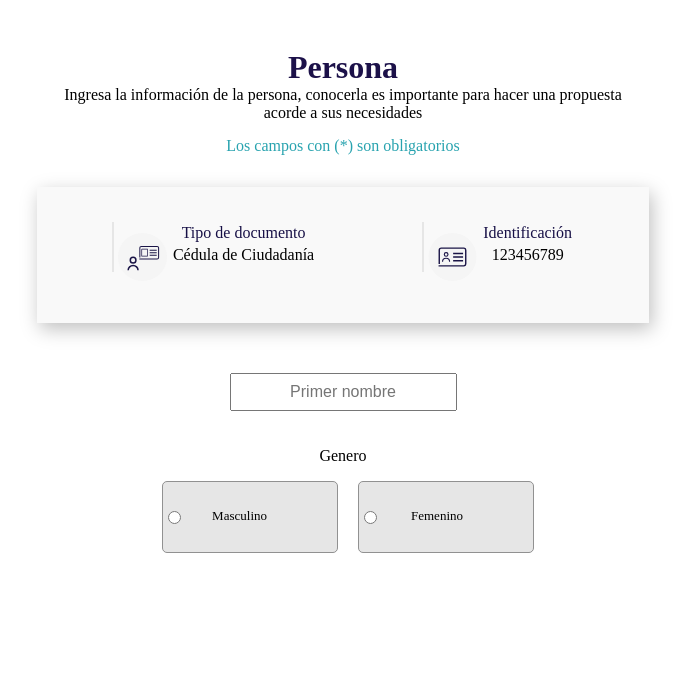
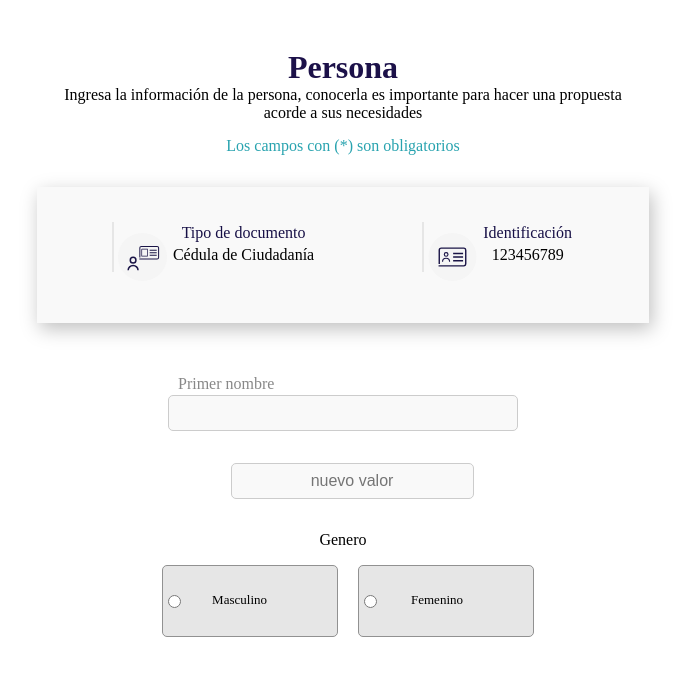
Before and after one commit to FedericoBenitezItConsultores/-opportunity-factory-practice-project, a React (Vite) app: page / in a window 1280 px wide. Shown: the top 676 px of the page, without its empty margins (297-988 px from the left). Built offline with nearby package versions, Linux system fonts and the light colour scheme.

Commit message:
[FEATURE] changes

```diff
--- a/src/components/InfoPerson.jsx
+++ b/src/components/InfoPerson.jsx
@@ -13,7 +13,7 @@ export const InfoPerson = () => {
 
       <p className={style.parragraf}>Los campos con (*) son obligatorios</p>
 
-      <div className={style.document}>
+      <div className={style.containerCard}>
         <div className={style.grid}>
           <div className={style.document1}>
             <div>
@@ -64,9 +64,22 @@ export const InfoPerson = () => {
         </div>
       </div>
 
-      <div>
-        <input type="text" id="nombre" placeholder="Primer nombre" />
+      <div className={style.floatingInput}>
+        <input
+          type="text"
+          id="nombre"
+          placeholder=""
+          className={style.input}
+        />
+        <label htmlFor="nombre" className={style.label}>
+          Primer nombre
+        </label>
       </div>
+
+      <label className={style.container_input}>
+        <input className={style.input} type="text" placeholder="nuevo valor" />
+        <p className={style.placeholder}></p>
+      </label>
 
       <p>Genero</p>
       <form>
@@ -83,7 +96,6 @@ export const InfoPerson = () => {
             Femenino
           </label>
         </div>
-
       </form>
     </div>
   );
--- a/src/components/InfoPerson.module.css
+++ b/src/components/InfoPerson.module.css
@@ -65,7 +65,7 @@
   color: #171046;
 }
 
-.document {
+.containerCard {
   padding: 16px;
   margin: 16px;
   background-color: #f9f9f9;
@@ -102,3 +102,46 @@
   width: 104px;
   margin-top: -23px;
 }
+
+
+
+
+
+
+.floatingInput {
+  position: relative;
+  width: 350px;
+  height: 50px;
+  margin: 20px 0;
+}
+
+.input {
+  width: 100%;
+  border: 1px solid #ccc;
+  border-radius: 5px;
+  background-color: #f9f9f9;
+  outline: none;
+  transition: border-color 0.3s ease;
+}
+
+/* .input:focus {
+  border-color: #28a3af;
+} */
+
+.label {
+  position: absolute;
+  top: 12px;
+  left: 10px;
+  font-size: 16px;
+  color: #888;
+  pointer-events: none;
+  transition: all 0.3s ease;
+}
+
+.input:focus + .label,
+.input:not(:placeholder-shown) + .label {
+  top: -10px;
+  left: 10px;
+  font-size: 12px;
+  /* color: #28a3af;  */
+}
```
Lines whose indentation alone changed are shown as unchanged.
